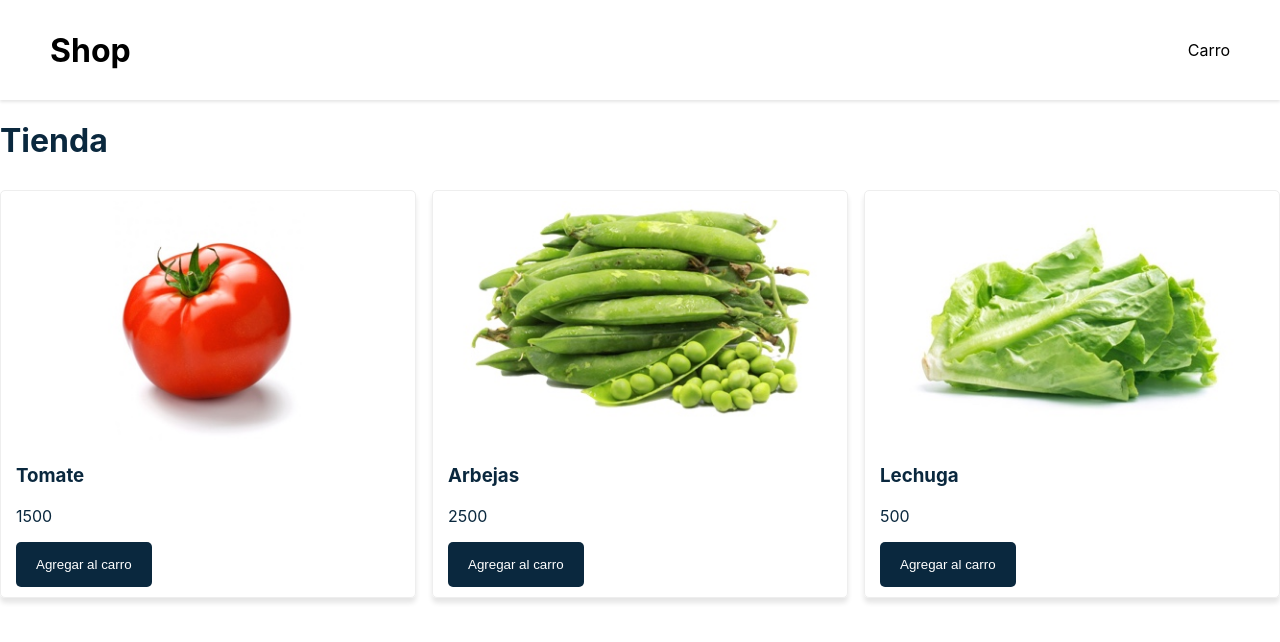
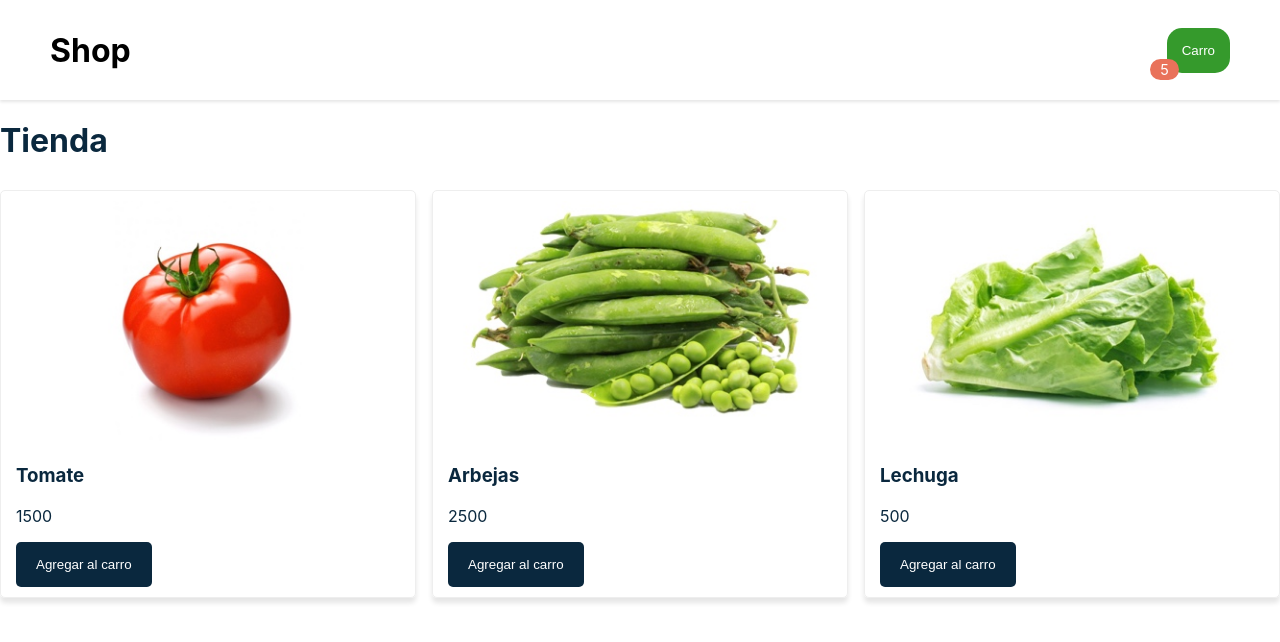
Before and after one commit to maticamisay/carro-de-compras, a React (Create React App) app: page / in a window 1280 px wide. Shown: the top 642 px of the page. Built offline with nearby package versions, Linux system fonts and the light colour scheme.

Commit message:
agregamos el boton del carrito

```diff
--- /dev/null
+++ b/src/components/BubbleAlert.jsx
@@ -0,0 +1,22 @@
+import React, { Component } from 'react'
+
+const styles = {
+    bubbleAlert: {
+      backgroundColor: '#E9725A',
+      borderRadius: '15px',
+      color: '#fff',
+      padding: '2px 10px',
+      fontSize: '0.9rem',
+      width: '20px',
+    }
+  }
+
+export default class BubbleAlert extends Component {
+    render() {
+        return (
+            <span style={styles.bubbleAlert}>
+                5
+            </span>
+        )
+    }
+}
--- /dev/null
+++ b/src/components/Carro.jsx
@@ -0,0 +1,30 @@
+import React, { Component } from "react";
+import BubbleAlert from "./BubbleAlert";
+
+const styles = {
+  carro: {
+    backgroundColor: "#359A2C",
+    color: "#fff",
+    border: "none",
+    padding: "15px",
+    borderRadius: "15px",
+    cursor: "pointer",
+  },
+  bubble: {
+    position: "relative",
+    left: 12,
+    top: 20,
+  },
+};
+export default class Carro extends Component {
+  render() {
+    return (
+      <div>
+        <span style={styles.bubble}>
+          <BubbleAlert />
+        </span>
+        <button style={styles.carro}>Carro</button>
+      </div>
+    );
+  }
+}
--- a/src/components/Navbar.jsx
+++ b/src/components/Navbar.jsx
@@ -1,5 +1,6 @@
 import React, { Component } from "react";
 import Logo from "./Logo";
+import Carro from "./Carro";
 
 const styles = {
   navbar: {
@@ -19,7 +20,7 @@
       <nav style={styles.navbar}>
         <Logo />
 
-        <p>Carro</p>
+        <Carro />
       </nav>
     );
   }
```
